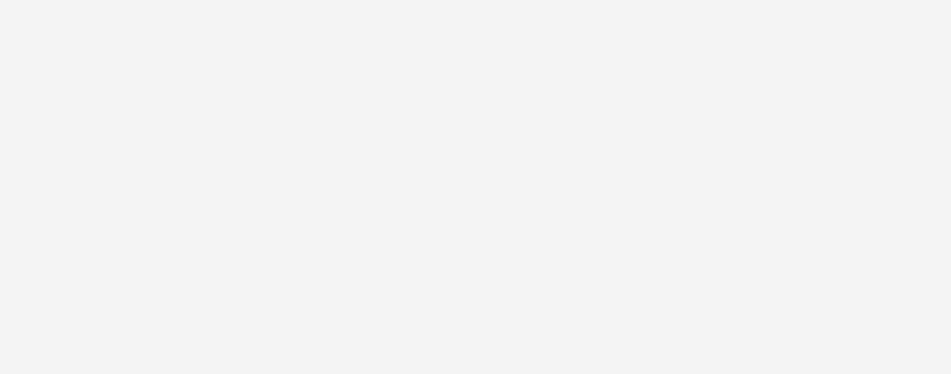
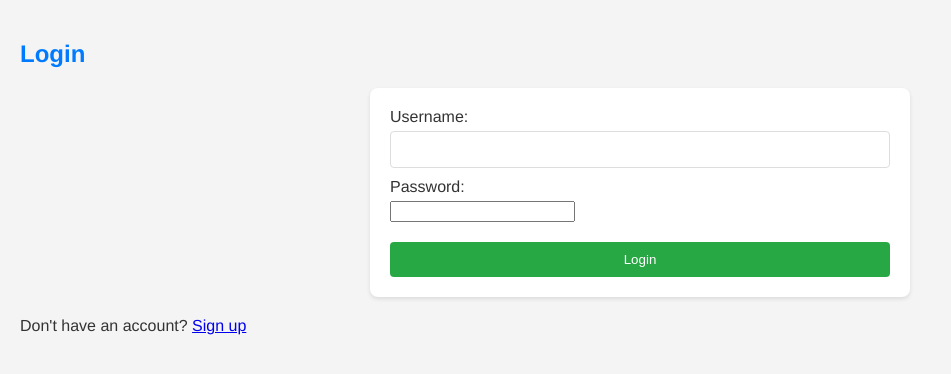
Before and after one commit to JoeCowles/software_proj, a React (Create React App) app: page /login in a window 1280 px wide. Before the commit this address had no page. Shown: the top 374 px of the page, without its empty margins (0-951 px from the left). Built offline with nearby package versions, Linux system fonts and the light colour scheme.

Commit message:
Navigation changes

```diff
--- a/src/App.js
+++ b/src/App.js
@@ -58,6 +58,7 @@ function App() {
           <Route path="/createuserpage" element={<CreateUserPage/>} />
           <Route path="/input" element={<GroceryInputPage />} />
           <Route path="/report" element={<MonthlyReportPage />} />
+          <Route path="/login" element={<LoginPage onLoginSuccess={handleLoginSuccess}/>} />
         </Routes>
       </div>
     </Router>
--- a/src/pages/CreateUserPage.jsx
+++ b/src/pages/CreateUserPage.jsx
@@ -1,15 +1,17 @@
 import React, { useState } from 'react';
 import axios from 'axios';
-
+import { useNavigate, Link } from 'react-router-dom';
 function CreateUserPage() {
   const [username, setUsername] = useState('');
   const [password, setPassword] = useState('');
+  const navigate = useNavigate();
 
   const handleCreateUser = async (event) => {
     event.preventDefault();
     try {
       await axios.post('http://localhost:5000/api/register', { username, password });
       alert('User created successfully');
+      navigate('/login');
       // Redirect to login page or update the state accordingly
     } catch (error) {
       alert('Failed to create user: ' + (error.response?.data || error.message));
--- a/src/pages/LoginPage.js
+++ b/src/pages/LoginPage.js
@@ -1,11 +1,11 @@
 import React, { useState } from 'react';
 import axios from 'axios';
-import { useNavigate } from 'react-router-dom';
+import { useNavigate, Link } from 'react-router-dom'; // Import Link along with useNavigate
 
 function LoginPage({ onLoginSuccess }) {
   const [username, setUsername] = useState('');
   const [password, setPassword] = useState('');
-  const navigate = useNavigate(); // Get the navigate function
+  const navigate = useNavigate();
 
   const handleLogin = async (event) => {
     event.preventDefault();
@@ -13,8 +13,8 @@ function LoginPage({ onLoginSuccess }) {
       const response = await axios.post('http://localhost:5000/api/login', { username, password });
       localStorage.setItem('token', response.data.token);
       alert('Login successful');
-      onLoginSuccess(); // Call the callback function to update the app state
-      navigate('/report'); // Redirect to the report page
+      onLoginSuccess();
+      navigate('/report'); // Redirect to the report page after successful login
     } catch (error) {
       alert('Login failed: ' + (error.response?.data || error.message));
     }
@@ -34,6 +34,10 @@ function LoginPage({ onLoginSuccess }) {
         </div>
         <button type="submit">Login</button>
       </form>
+      {/* Add the link to the CreateUserPage below the form */}
+      <p>
+        Don't have an account? <Link to="/createuserpage">Sign up</Link>
+      </p>
     </div>
   );
 }
```
Also changed, not shown: src/server/users.txt.
